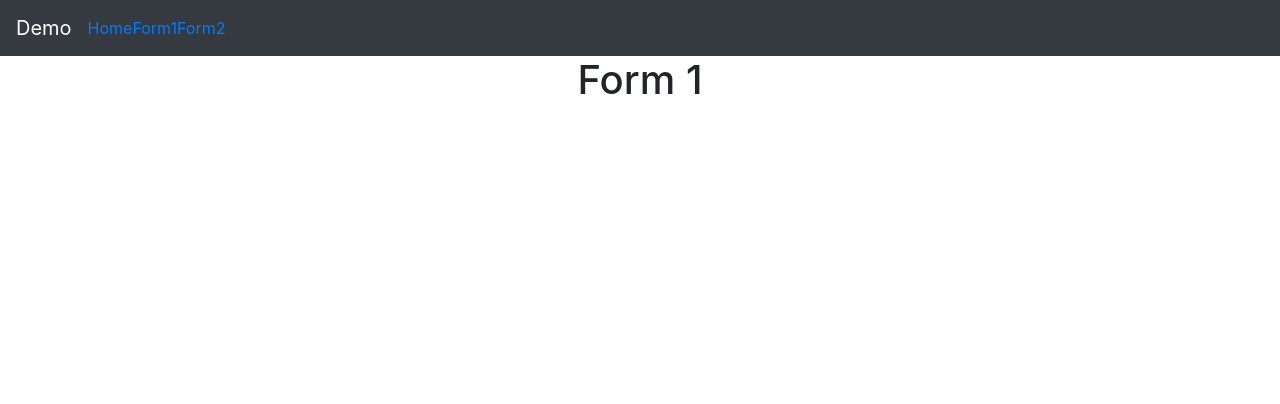
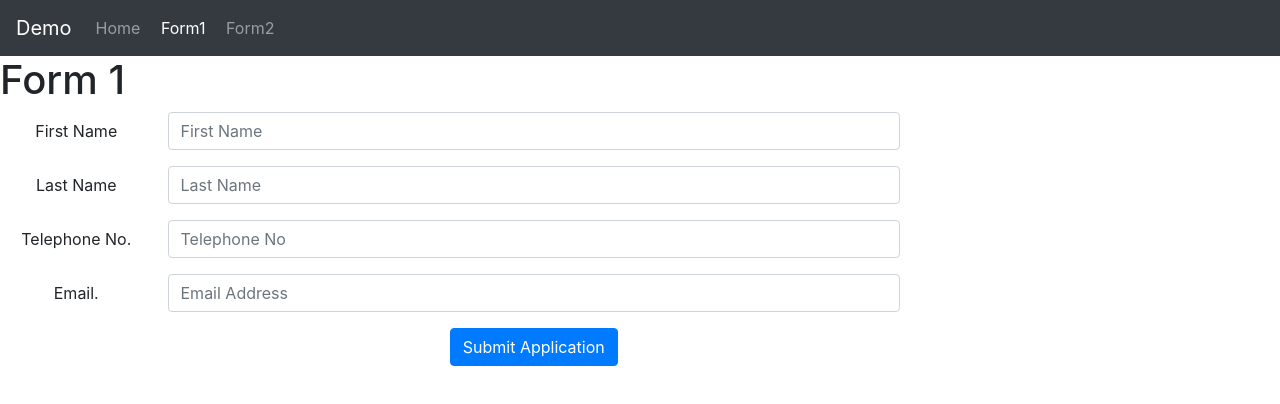
Before and after one commit to fenil23398/rountingformsdemo, a React (Create React App) app: page /form1 in a window 1280 px wide. Shown: the top 404 px of the page. Built offline with nearby package versions, Linux system fonts and the light colour scheme.

Commit message:
form design

```diff
--- a/src/compoents/Form1/index.js
+++ b/src/compoents/Form1/index.js
@@ -1,11 +1,85 @@
 import React, { Component } from 'react'
 import Header from '../Header/index';
+import { Form, FormGroup, Label, Col, Row,Button } from 'react-bootstrap';
+
 export default class Form1 extends Component {
+    constructor(props) {
+        super(props);
+        this.state = {
+            firstName: '',
+            lastName: '',
+            telNo: '',
+            email : ''
+        }
+    }
     render() {
         return (
-            <div>
-                {console.log("Inside Form1")}
+            <div className="row col-12">
                 <h1> Form 1 </h1>
+                <div className="row col-12">
+
+                    <div className="col-12 col-md-9">
+
+                        <Form onSubmit={this.handleSubmit}>
+
+                            {/* FirstName */}
+                            <Form.Group as={Row} >
+                                <Form.Label htmlFor="firstName" column sm="2">First Name</Form.Label>
+                                <Col sm="10">
+                                    <Form.Control type="text" id="firstName" name="firstName"
+                                        placeholder="First Name"
+                                        value={this.state.firstName}
+                                    // onChange={this.handleInputChange}
+                                    />
+                                </Col>
+                            </Form.Group>
+
+                            {/* LastName */}
+                            <Form.Group as={Row}>
+                                <Form.Label htmlFor="lastName" column sm={2}>Last Name</Form.Label>
+                                <Col sm="10">
+                                    <Form.Control type="text" id="lastName" name="lastName"
+                                        placeholder="Last Name"
+                                        value={this.state.lastName}
+                                    // onChange={this.handleInputChange}
+                                    />
+                                </Col>
+                            </Form.Group>
+
+                            {/* Mobile No */}
+                            <FormGroup as={Row}>
+                                <Form.Label htmlFor="telePhone" column sm={2}>Telephone No.</Form.Label>
+                                <Col sm="10">
+                                    <Form.Control type="tel" id="telePhone" name="telNo"
+                                        placeholder="Telephone No"
+                                        value={this.state.telNo}
+                                    //onChange={this.handleInputChange}
+                                    />
+                                </Col>
+                            </FormGroup>
+
+                            {/* Email */}
+                            <FormGroup as={Row}>
+                                <Form.Label htmlFor="email" column sm={2}>Email.</Form.Label>
+                                <Col sm="10">
+                                    <Form.Control type="email" id="email" name="email"
+                                        placeholder="Email Address"
+                                        value={this.state.email}
+                                    //onChange={this.handleInputChange}
+                                    />
+                                </Col>
+                            </FormGroup>
+
+                            <FormGroup as={Row}>
+                                <Col md={{size: 10, offset: 2}}>
+                                    <Button type="submit" color="primary">
+                                        Submit Application
+                                    </Button>
+                                </Col>
+                            </FormGroup>
+                        </Form>
+                    </div>
+                </div>
             </div>
         )
     }
--- a/src/compoents/Header/index.js
+++ b/src/compoents/Header/index.js
@@ -9,9 +9,9 @@ export default class Header extends Component {
                 <Navbar bg="dark" variant="dark">
                     <Navbar.Brand href="#home">Demo</Navbar.Brand>
                     <Nav className="mr-auto">
-                        <NavLink to='/home'>Home</NavLink>
-                        <NavLink to='/form1'>Form1</NavLink>
-                        <NavLink to='/form2'>Form2</NavLink>
+                        <NavLink to='/home' className="nav-link">Home </NavLink>&nbsp;
+                        <NavLink to='/form1' className="nav-link">Form1 </NavLink>&nbsp;
+                        <NavLink to='/form2' className="nav-link">Form2</NavLink> &nbsp;
                     </Nav>
                 </Navbar>
             </div>
```
